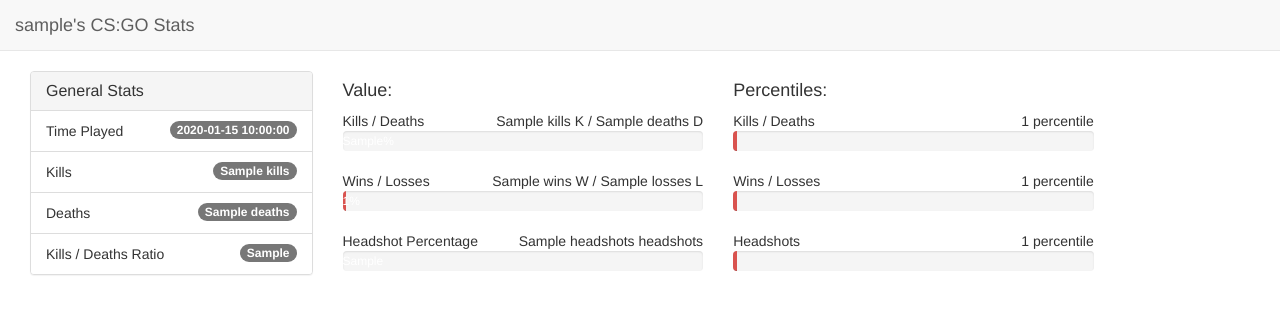
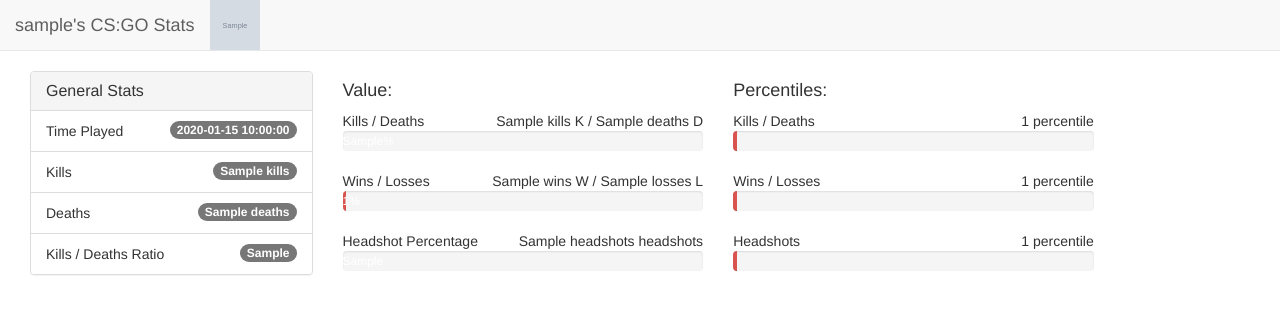
Before and after one commit to Paulinakhew/csgo_stats_tracker, a Flask app: template templates/dashboard.html in a window 1280 px wide. Shown: the top 314 px of the page. Run offline with Flask 2, Linux system fonts and the light colour scheme; the template is opened without the code that fills it: most values are stand-ins (such as "Sample title", 1, 10 or a date in 2020); grey boxes marked "Sample" are stand-in pictures; some libraries are stand-ins or nearby versions.

Commit message:
:lipstick: Display any user's profile picture

```diff
--- a/models.py
+++ b/models.py
@@ -11,7 +11,6 @@ headers = {'TRN-Api-Key': API_KEY}
 def process_json_data(data):
     platforminfo = data['platformInfo']
     stats = data['segments'][0]['stats']
-    print(stats['wlPercentage']['value'])
 
     return_dict = {
         'avatar_url': platforminfo['avatarUrl'],
--- a/templates/dashboard.html
+++ b/templates/dashboard.html
@@ -15,9 +15,7 @@
                         <span class="icon-bar"></span>
                         <span class="icon-bar"></span>
                     </button>
-                    {% if data['username'] == 'khewtiepie' %}
-                        <img src="static/icon.png" height="50px" width="50px">
-                    {% endif %}
+                    <img src={{ data['avatar_url'] }} height="50px" width="50px">
                     <a class="navbar-brand" href="https://steamcommunity.com/profiles/76561199056418213/">
                         {{ data['username'] }}'s CS:GO Stats
                     </a>
```
Also changed, not shown: static/icon.png (deleted).
